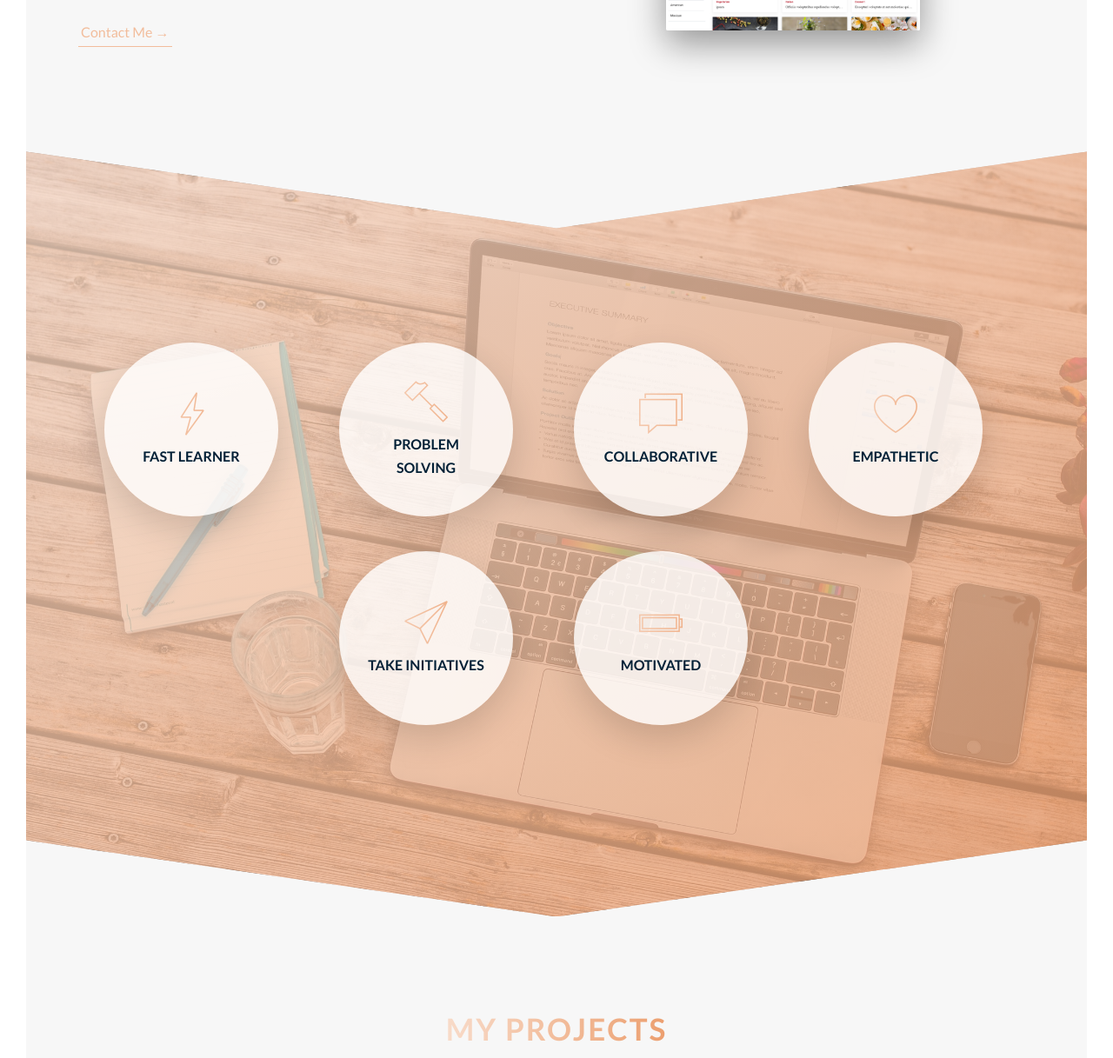
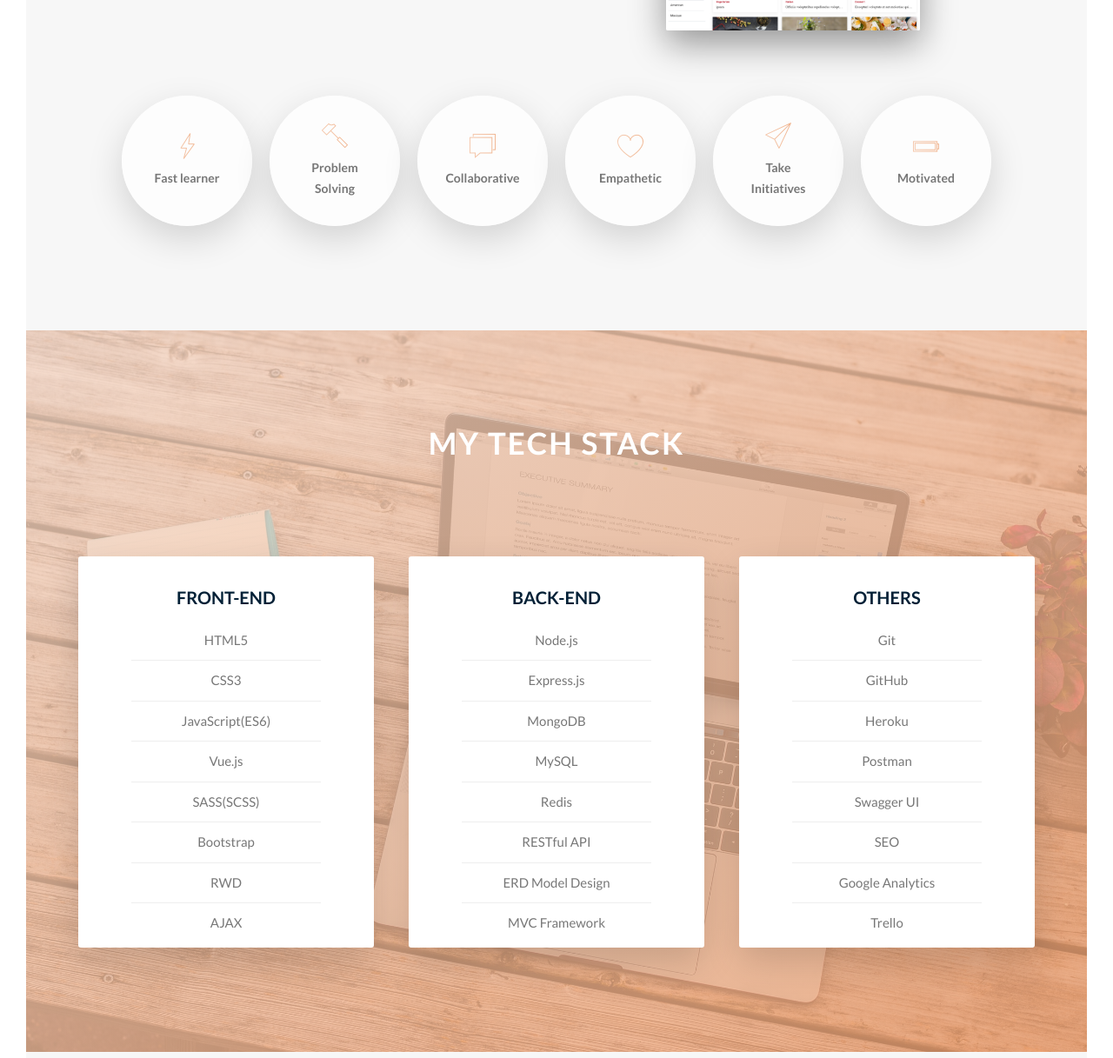
Before and after one commit to ivyhungtw/ivyhungtw, a website: page index.html in a window 1280 px wide. Shown: the part 1349-2566 px from the top of the page at 87% size. Drawn offline with Linux system fonts and the light colour scheme.

Commit message:
feat: add tech stack section

```diff
--- a/index.html
+++ b/index.html
@@ -34,7 +34,7 @@
 
         <!-- btn block -->
         <a href="#projects" class="btn btn--white btn--animated"
-          >View my projects</a
+          >View Portfolio</a
         >
       </div>
     </header>
@@ -64,7 +64,7 @@
               before, and I realized that I prefer building a product to
               marketing it. That’s why I become a web developer.
             </p>
-            <a href="#footer" class="btn-text">Contact Me &rarr;</a>
+            <!-- <a href="#footer" class="btn-text">Contact Me &rarr;</a> -->
           </div>
           <!-- images -->
           <div class="col-1-of-2">
@@ -88,41 +88,89 @@
       </section>
 
       <section class="section-features">
+        <!-- Personality -->
+        <div class="features">
+          <div class="feature-box">
+            <i class="feature-box__icon icon-basic-bolt"></i>
+            <h3>Fast learner</h3>
+          </div>
+
+          <div class="feature-box">
+            <i class="feature-box__icon icon-basic-hammer"></i>
+            <h3>Problem Solving</h3>
+          </div>
+
+          <div class="feature-box">
+            <i class="feature-box__icon icon-basic-message-multiple"></i>
+            <h3>Collaborative</h3>
+          </div>
+
+          <div class="feature-box">
+            <i class="feature-box__icon icon-basic-heart"></i>
+            <h3>Empathetic</h3>
+          </div>
+
+          <div class="feature-box">
+            <i class="feature-box__icon icon-basic-paperplane"></i>
+            <h3>Take Initiatives</h3>
+          </div>
+
+          <div class="feature-box">
+            <i class="feature-box__icon icon-basic-battery-full"></i>
+            <h3>Motivated</h3>
+          </div>
+        </div>
+      </section>
+
+      <section class="section-tech-stack">
+        <!-- Tech spec -->
+        <div class="u-center-text u-margin-bottom-big">
+          <h2 class="heading-secondary--tech">My Tech stack</h2>
+        </div>
         <div class="row">
-          <div class="col-1-of-4">
-            <div class="feature-box">
-              <i class="feature-box__icon icon-basic-bolt"></i>
-              <h3 class="heading-tertiary">Fast learner</h3>
+          <div class="col-1-of-3">
+            <div class="card card__tech">
+              <h3 class="heading-tech">Front-end</h3>
+              <ul class="card__tech-list">
+                <li>HTML5</li>
+                <li>CSS3</li>
+                <li>JavaScript(ES6)</li>
+                <li>Vue.js</li>
+                <li>SASS(SCSS)</li>
+                <li>Bootstrap</li>
+                <li>RWD</li>
+                <li>AJAX</li>
+              </ul>
             </div>
           </div>
-          <div class="col-1-of-4">
-            <div class="feature-box">
-              <i class="feature-box__icon icon-basic-hammer"></i>
-              <h3 class="heading-tertiary">Problem Solving</h3>
+          <div class="col-1-of-3">
+            <div class="card card__tech">
+              <h3 class="heading-tech">Back-end</h3>
+              <ul class="card__tech-list">
+                <li>Node.js</li>
+                <li>Express.js</li>
+                <li>MongoDB</li>
+                <li>MySQL</li>
+                <li>Redis</li>
+                <li>RESTful API</li>
+                <li>ERD Model Design</li>
+                <li>MVC Framework</li>
+              </ul>
             </div>
           </div>
-          <div class="col-1-of-4">
-            <div class="feature-box">
-              <i class="feature-box__icon icon-basic-message-multiple"></i>
-              <h3 class="heading-tertiary">Collaborative</h3>
-            </div>
-          </div>
-          <div class="col-1-of-4">
-            <div class="feature-box">
-              <i class="feature-box__icon icon-basic-heart"></i>
-              <h3 class="heading-tertiary">Empathetic</h3>
-            </div>
-          </div>
-          <div class="col-1-of-4">
-            <div class="feature-box">
-              <i class="feature-box__icon icon-basic-paperplane"></i>
-              <h3 class="heading-tertiary">Take Initiatives</h3>
-            </div>
-          </div>
-          <div class="col-1-of-4">
-            <div class="feature-box">
-              <i class="feature-box__icon icon-basic-battery-full"></i>
-              <h3 class="heading-tertiary">Motivated</h3>
+          <div class="col-1-of-3">
+            <div class="card card__tech">
+              <h3 class="heading-tech">Others</h3>
+              <ul class="card__tech-list">
+                <li>Git</li>
+                <li>GitHub</li>
+                <li>Heroku</li>
+                <li>Postman</li>
+                <li>Swagger UI</li>
+                <li>SEO</li>
+                <li>Google Analytics</li>
+                <li>Trello</li>
+              </ul>
             </div>
           </div>
         </div>
@@ -130,7 +178,7 @@
 
       <section class="section-projects" id="projects">
         <div class="u-center-text u-margin-bottom-big">
-          <h2 class="heading-secondary">My Projects</h2>
+          <h2 class="heading-secondary">Portfolio</h2>
         </div>
 
         <div class="row">
--- a/sass/base/_typography.scss
+++ b/sass/base/_typography.scss
@@ -59,11 +59,36 @@ body {
   }
 }
 
+.heading-secondary--tech {
+  font-size: 3.5rem;
+  text-transform: uppercase;
+  font-weight: 700;
+  display: inline-block;
+
+  color: $color-white;
+  letter-spacing: 2px;
+
+  transition: all 0.2s;
+
+  &:hover {
+    transform: scale(1.1);
+    text-shadow: 0.5rem 1rem 2rem rgba($color-black, 0.2);
+  }
+}
+
 .heading-tertiary {
   font-size: $default-font-size;
   font-weight: 700;
   text-transform: uppercase;
   color: $color-blue-2;
+}
+
+.heading-tech {
+  font-size: 2rem;
+  font-weight: 700;
+  text-transform: uppercase;
+  color: $color-blue-2;
+  text-align: center;
 }
 
 .paragraph {
--- a/sass/base/_utilities.scss
+++ b/sass/base/_utilities.scss
@@ -13,3 +13,7 @@
 .u-margin-bottom-big {
   margin-bottom: 8rem;
 }
+
+.u-margin-top-xl {
+  margin-top: 12rem;
+}
--- a/sass/components/_card.scss
+++ b/sass/components/_card.scss
@@ -131,6 +131,18 @@
     transform: translate(-50%, -50%);
   }
 
+  &__tech {
+    background-color: $color-white;
+    padding: 3rem;
+    border-radius: 3px;
+    box-shadow: 0 1.5rem 4rem rgba($color-black, 0.15);
+    transition: all 0.2s;
+
+    &:hover {
+      transform: translateY(-1rem) scale(1.1);
+    }
+  }
+
   &__tech-list {
     list-style: none;
     width: 85%;
--- a/sass/components/_feature-box.scss
+++ b/sass/components/_feature-box.scss
@@ -1,8 +1,15 @@
+.features {
+  display: flex;
+  justify-content: center;
+  flex-wrap: wrap;
+}
+
 .feature-box {
-  height: 20rem;
-  width: 20rem;
+  margin: 0 1rem 2rem;
+  height: 15rem;
+  width: 15rem;
   background-color: rgba($color-white, 0.8);
-  font-size: 1.5rem;
+  font-size: 1.2rem;
   padding: 3rem;
   text-align: center;
   border-radius: 50%;
@@ -15,10 +22,7 @@
   transition: transform 0.3s;
 
   &__icon {
-    font-size: 5rem;
-    // margin-bottom: 0.5rem;
-    // add gradient color
-    // display: inline-block;
+    font-size: 3rem;
     background-image: linear-gradient(
       to right,
       $color-primary-light,
--- a/sass/pages/_home.scss
+++ b/sass/pages/_home.scss
@@ -7,7 +7,13 @@
 }
 
 .section-features {
-  padding: 20rem 0;
+  background-color: $color-grey-light-1;
+  padding: 10rem 0 30rem;
+  margin-top: -30rem;
+}
+
+.section-tech-stack {
+  padding: 10rem 0;
   background-image: linear-gradient(
       to right bottom,
       rgba($color-primary-light, 0.8),
@@ -16,12 +22,8 @@
     url(../img/web-2-medium.jpg);
   background-size: cover;
 
-  // transform: skewY(-7deg);
   margin-top: -25vh;
   position: relative;
-
-  clip-path: polygon(50% 10%, 100% 0, 100% 90%, 50% 100%, 0 90%, 0 0);
-  // margin-top: -10rem;
 }
 
 .section-projects {
```
Also changed, not shown: css/style.css.
